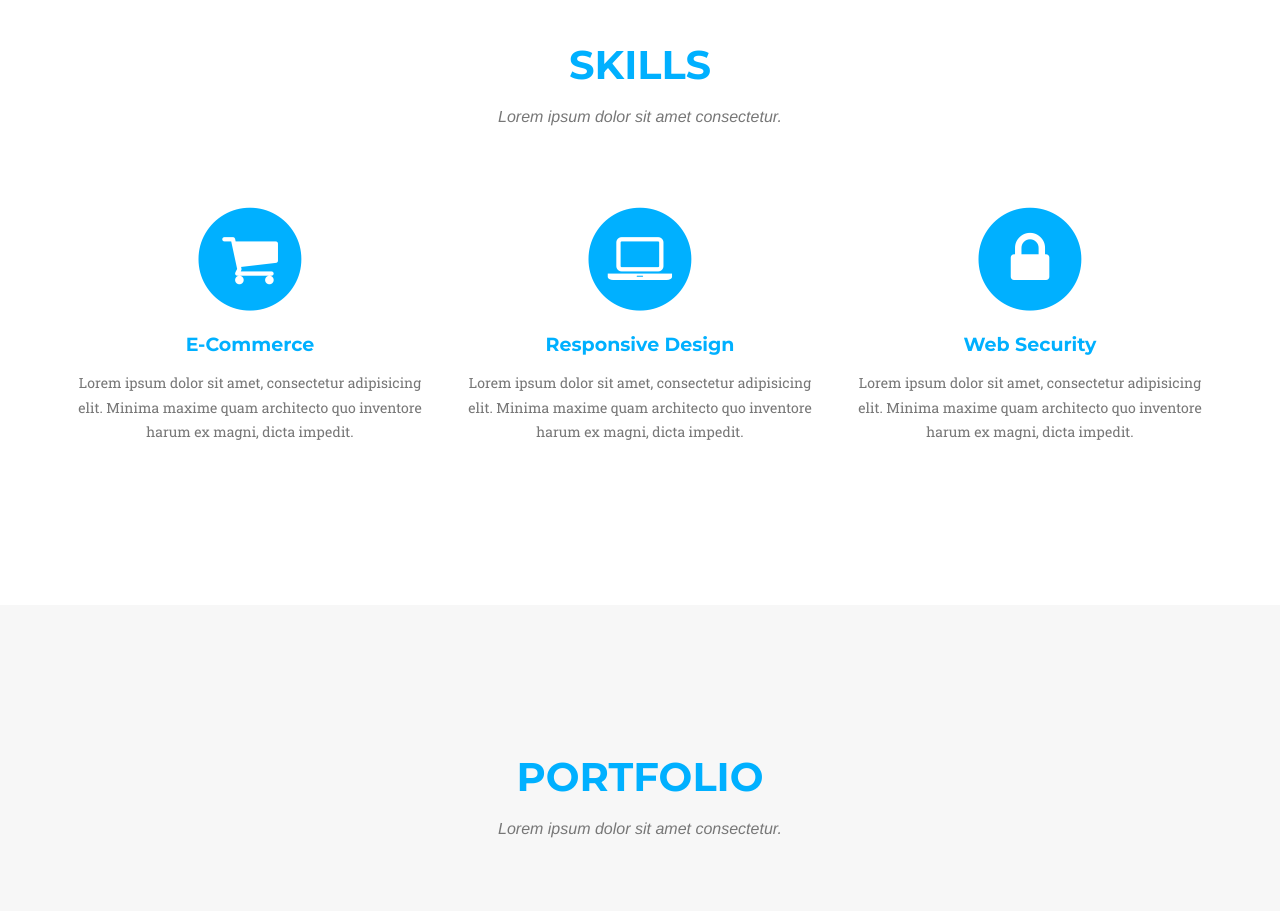
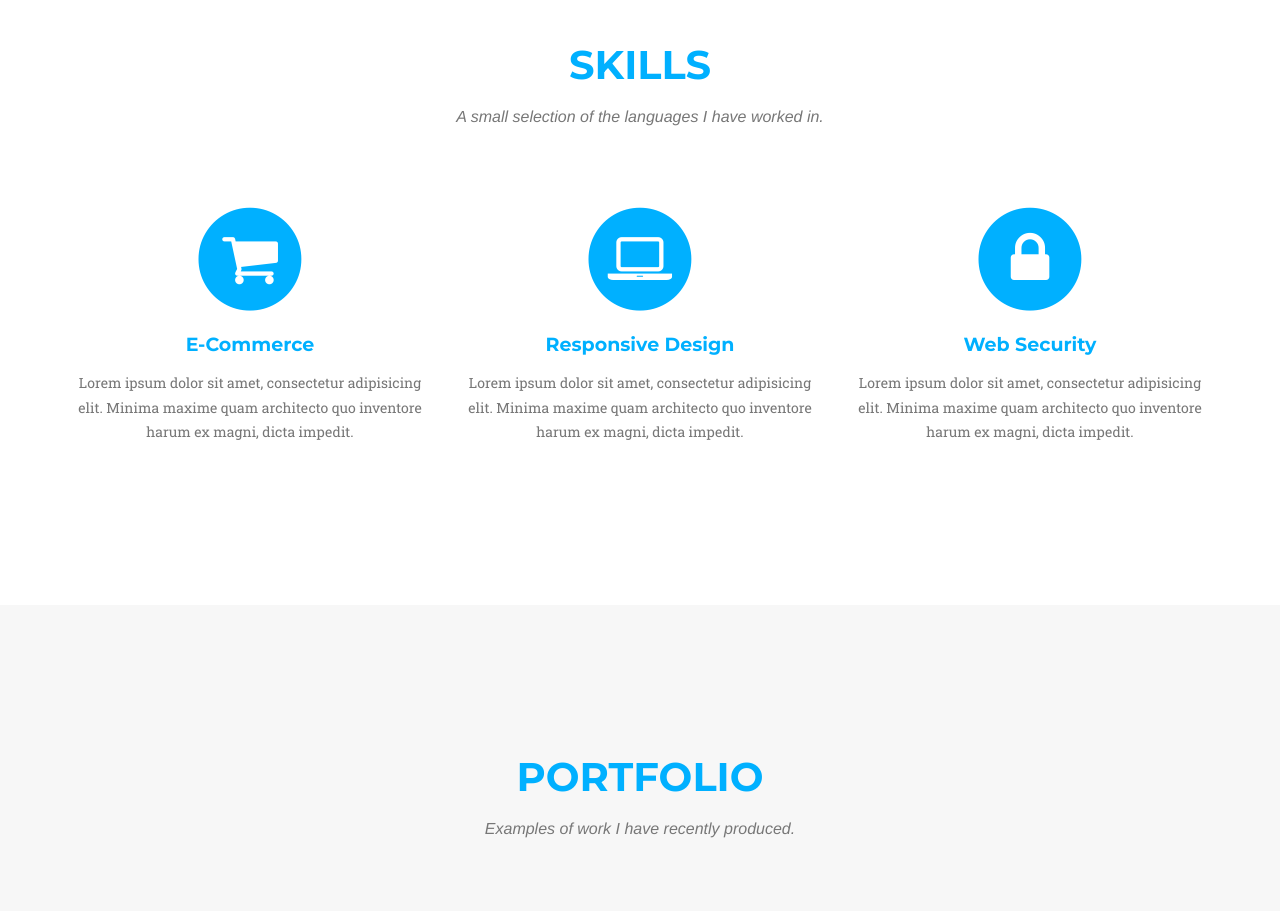
Before and after one commit to luke-c-ohara/luke-c-ohara.github.io, a Jekyll site: the page built from index.html, in a window 1280 px wide and 1400 px high, scrolled down 713 px. Shown: the part 152-1063 px from the top of the window. Built offline with Jekyll 4.4.1, drawn with Linux system fonts in a browser that asks for light colours; some web fonts are replaced; some of the changed text lies outside the part shown.

Commit message:
reformating and removing ipsum from .htmls

```diff
--- a/_includes/about.html
+++ b/_includes/about.html
@@ -4,7 +4,7 @@
             <div class="row">
                 <div class="col-lg-12 text-center">
                     <h2 class="section-heading">About</h2>
-                    <h3 class="section-subheading text-muted">Lorem ipsum dolor sit amet consectetur.</h3>
+                    <h3 class="section-subheading text-muted">Work history and where I am today.</h3>
                 </div>
             </div>
             <div class="row">
--- a/_includes/footer.html
+++ b/_includes/footer.html
@@ -14,10 +14,6 @@
                 </div>
                 <div class="col-md-4">
                     <ul class="list-inline quicklinks">
-                        <li><a href="#">Privacy Policy</a>
-                        </li>
-                        <li><a href="#">Terms of Use</a>
-                        </li>
                     </ul>
                 </div>
             </div>
--- a/_includes/portfolio_grid.html
+++ b/_includes/portfolio_grid.html
@@ -4,7 +4,7 @@
             <div class="row">
                 <div class="col-lg-12 text-center">
                     <h2 class="section-heading">Portfolio</h2>
-                    <h3 class="section-subheading text-muted">Lorem ipsum dolor sit amet consectetur.</h3>
+                    <h3 class="section-subheading text-muted">Examples of work I have recently produced.</h3>
                 </div>
             </div>
             <div class="row">
--- a/_includes/services.html
+++ b/_includes/services.html
@@ -4,7 +4,7 @@
             <div class="row">
                 <div class="col-lg-12 text-center">
                     <h2 class="section-heading">Skills</h2>
-                    <h3 class="section-subheading text-muted">Lorem ipsum dolor sit amet consectetur.</h3>
+                    <h3 class="section-subheading text-muted">A small selection of the languages I have worked in.</h3>
                 </div>
             </div>
             <div class="row text-center">
--- a/_includes/team.html
+++ b/_includes/team.html
@@ -4,7 +4,7 @@
             <div class="row">
                 <div class="col-lg-12 text-center">
                     <h2 class="section-heading">Who is Luke O'Hara</h2>
-                    <h3 class="section-subheading text-muted">Lorem ipsum dolor sit amet consectetur.</h3>
+                    <h3 class="section-subheading text-muted">The man behind the beard.</h3>
                 </div>
             </div>
             <div class="row">
```
Also changed, not shown: _includes/clients.html (deleted, +0 -27 lines).
